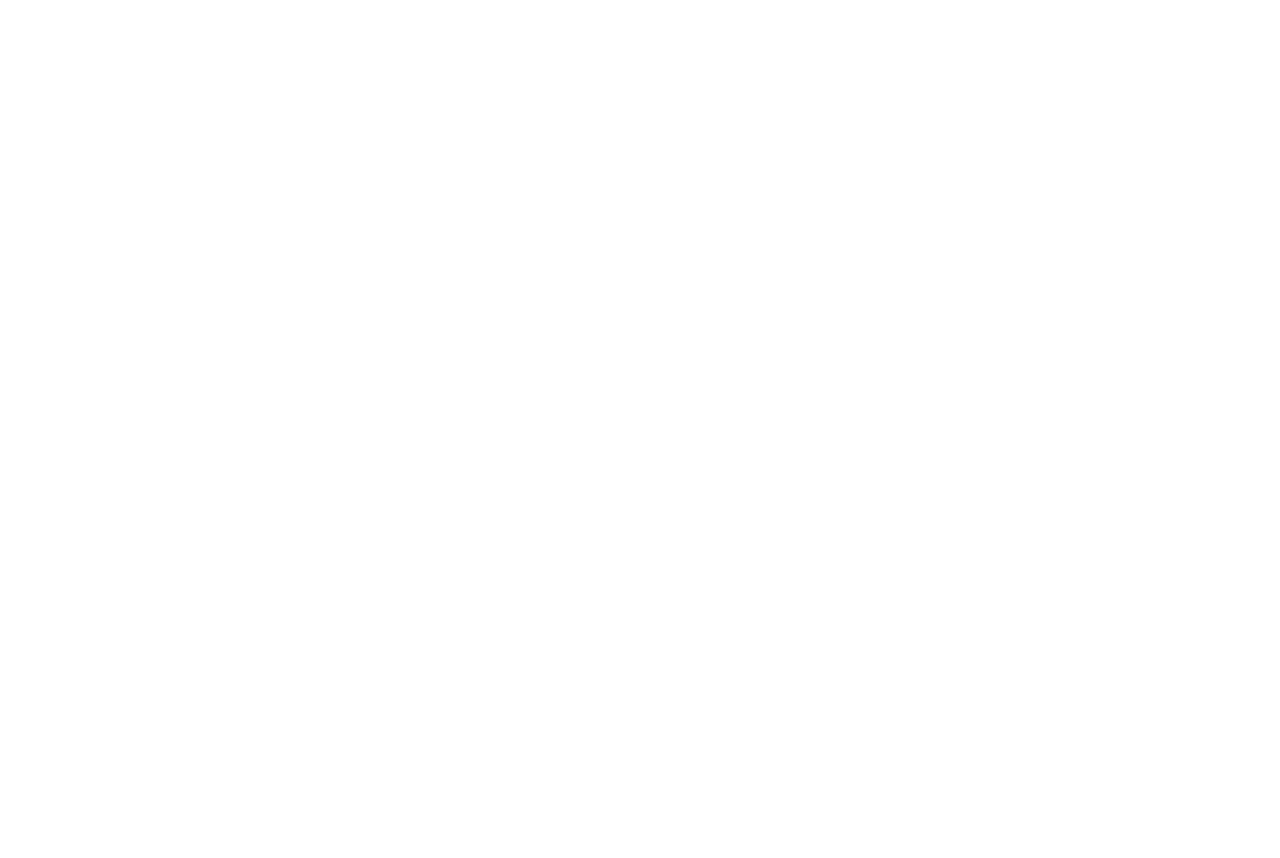
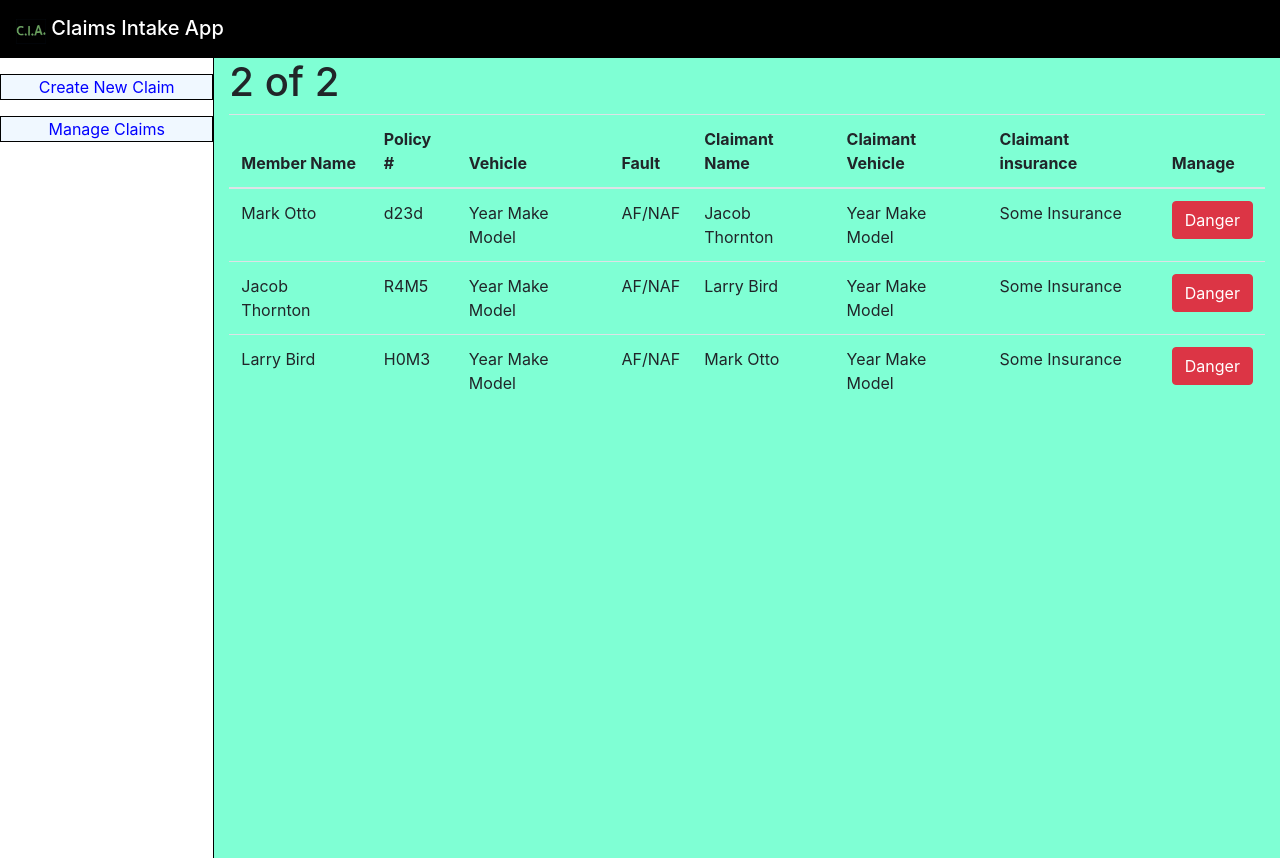
Before and after one commit to doggybay/quarter-one-project, a website: page index.html in a window 1280 px wide. Before the commit the page ends 800 px from the top, so only its background shows below. Drawn offline with nearby package versions, Linux system fonts and the light colour scheme.

Commit message:
working on layout

```diff
--- /dev/null
+++ b/assets/styles/style.css
@@ -0,0 +1,27 @@
+.navi {
+  background-color: black;
+}
+
+.links {
+
+}
+
+.view-pane {
+  min-height: auto;
+  border-left: 1px solid black;
+  background-color: aquamarine;
+
+
+}
+
+.button {
+
+  background-color: aliceblue;
+  color: blue;
+  border: 1px solid black;
+  text-align: center;
+}
+
+.row1, .row2 {
+  margin-top: 1rem;
+}
--- a/index.html
+++ b/index.html
@@ -4,10 +4,107 @@
     <meta charset="UTF-8" />
     <meta name="viewport" content="width=device-width, initial-scale=1.0" />
     <meta http-equiv="X-UA-Compatible" content="ie=edge" />
+    <link rel="stylesheet" href="https://stackpath.bootstrapcdn.com/bootstrap/4.3.1/css/bootstrap.min.css"
+      integrity="sha384-ggOyR0iXCbMQv3Xipma34MD+dH/1fQ784/j6cY/iJTQUOhcWr7x9JvoRxT2MZw1T" crossorigin="anonymous">
+      <link rel="stylesheet" href="/assets/styles/style.css">
     <title>Claim Intake</title>
   </head>
   <body>
+    <!-- Start of navbar area -->
+    <nav class="navbar navbar-dark navi">
+      <span class="navbar-brand mb-0 h1"><img src="/assets/images/logo.png" width="30" height="30" alt="Claims Intake Logo"> Claims Intake App</span>
+    </nav>
+    <!-- End of navbar area -->
+
+    <!-- Start of main view -->
+    <div class="container-fluid">
+      <!-- Start of app -->
+      <div class="row">
+        <!-- Start of link container -->
+        <div id="links" class="col-md-2 vh-100 links">
+
+          <div id="link" class="row row1">
+            <a class="button btn-secondary btn-block" href="#">Create New Claim</a>
+          </div>
+          <div class="row row2">
+            <a class="button btn-secondary btn-block" href="#">Manage Claims</a>
+          </div>
+        </div> <!-- End of link container -->
+
+        <!-- Start of claim container -->
+        <div id="view-pane" class="col-md view-pane">
+
+          <h1>2 of 2</h1>
+
+          <!-- Start of claim table -->
+          <table class="table table-hover">
+            <thead>
+              <tr>
+                <th scope="col">Member Name</th>
+                <th scope="col">Policy #</th>
+                <th scope="col">Vehicle</th>
+                <th scope="col">Fault</th>
+                <th scope="col">Claimant Name</th>
+                <th scope="col">Claimant Vehicle</th>
+                <th scope="col">Claimant insurance</th>
+                <th scope="col">Manage</th>
+              </tr>
+            </thead>
+            <tbody>
+              <tr>
+                <td>Mark Otto</td>
+                <td>d23d</td>
+                <td>Year Make Model</td>
+                <td>AF/NAF</td>
+                <td>Jacob Thornton</td>
+                <td>Year Make Model</td>
+                <td>Some Insurance</td>
+                <td>
+                  <button type="button" class="btn btn-danger">Danger</button>
+                </td>
+              </tr>
+              <tr>
+                <td>Jacob Thornton</td>
+                <td>R4M5</td>
+                <td>Year Make Model</td>
+                <td>AF/NAF</td>
+                <td>Larry Bird</td>
+                <td>Year Make Model</td>
+                <td>Some Insurance</td>
+                <td>
+                  <button type="button" class="btn btn-danger">Danger</button>
+                </td>
+              </tr>
+              <tr>
+                <td>Larry Bird</td>
+                <td>H0M3</td>
+                <td>Year Make Model</td>
+                <td>AF/NAF</td>
+                <td>Mark Otto</td>
+                <td>Year Make Model</td>
+                <td>Some Insurance</td>
+                <td>
+                  <button type="button" class="btn btn-danger">Danger</button>
+                </td>
+              </tr>
+            </tbody>
+          </table> <!-- End of claim table -->
+
+        </div> <!-- End of claim container -->
+      </div> <!-- End of app -->
+    </div> <!-- End of main view -->
+
+
+
+
+
+    <script src="https://code.jquery.com/jquery-3.3.1.slim.min.js"
+      integrity="sha384-q8i/X+965DzO0rT7abK41JStQIAqVgRVzpbzo5smXKp4YfRvH+8abtTE1Pi6jizo" crossorigin="anonymous"></script>
+    <script src="https://cdnjs.cloudflare.com/ajax/libs/popper.js/1.14.7/umd/popper.min.js"
+      integrity="sha384-UO2eT0CpHqdSJQ6hJty5KVphtPhzWj9WO1clHTMGa3JDZwrnQq4sF86dIHNDz0W1" crossorigin="anonymous"></script>
+    <script src="https://stackpath.bootstrapcdn.com/bootstrap/4.3.1/js/bootstrap.min.js"
+      integrity="sha384-JjSmVgyd0p3pXB1rRibZUAYoIIy6OrQ6VrjIEaFf/nJGzIxFDsf4x0xIM+B07jRM" crossorigin="anonymous"></script>
     <script src="https://cdnjs.cloudflare.com/ajax/libs/axios/0.19.0/axios.js"></script>
-    <script src="script.js"></script>
+    <script src="/assets/scripts/script.js"></script>
   </body>
 </html>
```
Also changed, not shown: README.md, assets/images/logo.png (added), assets/scripts/script.js (added), 1 other file.
